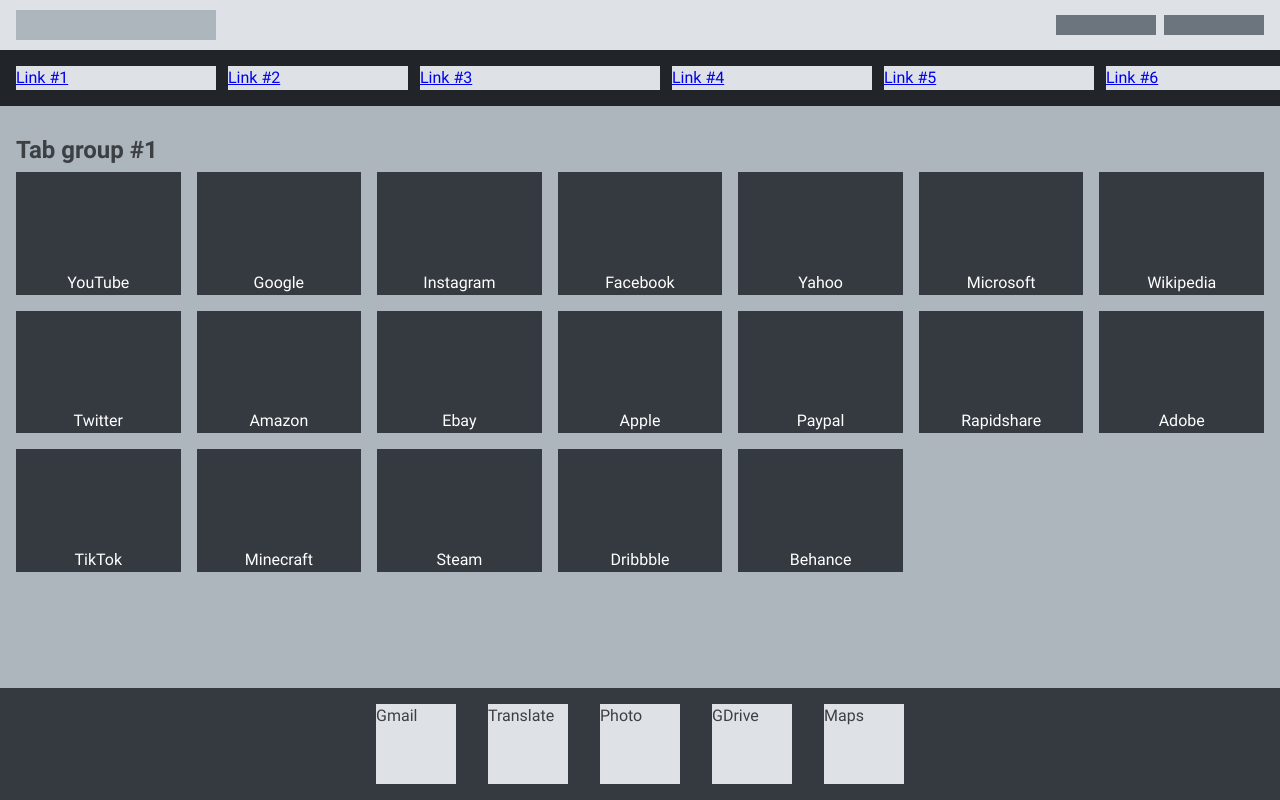
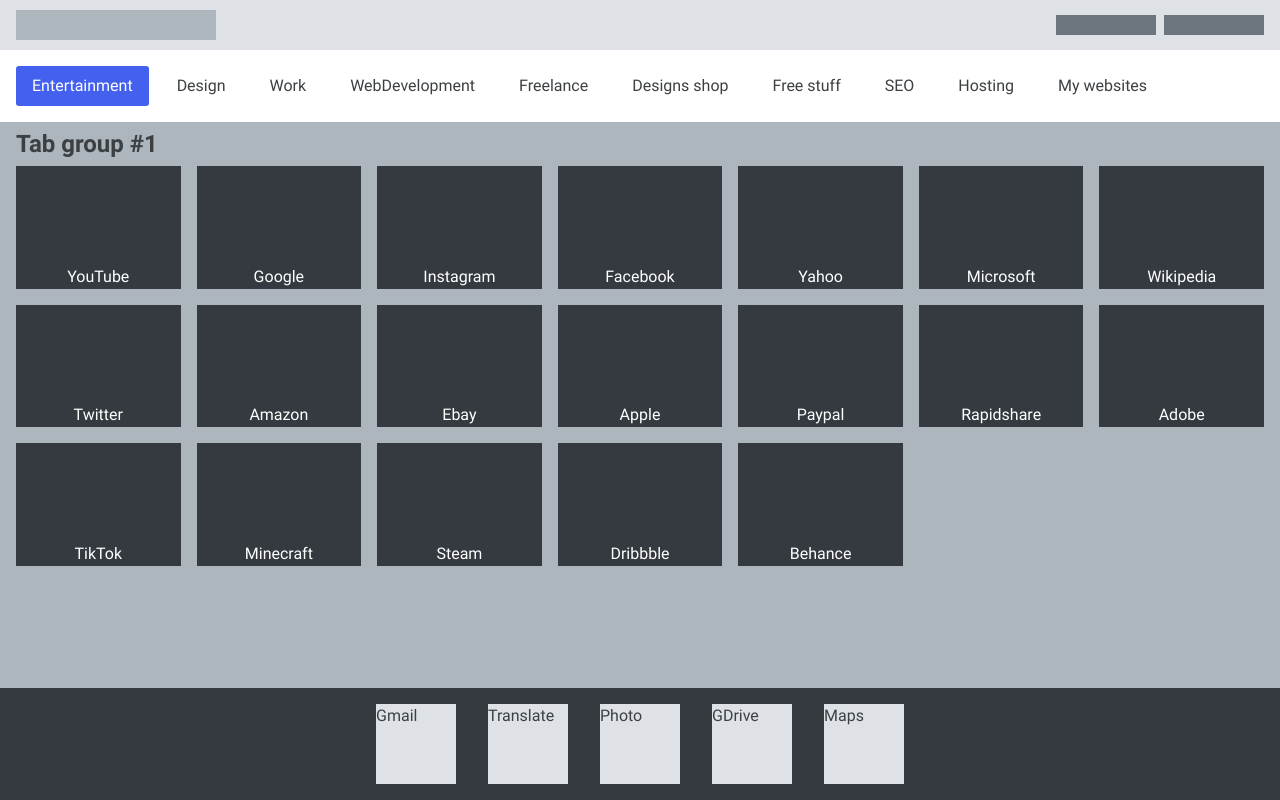
Before and after one commit to artemy-onuchin/webbookmarks, a React (Create React App) app: page / in a window 1280 px wide. Built offline with nearby package versions, Linux system fonts and the light colour scheme.

Commit message:
Navigation was added to project

```diff
--- a/src/App.jsx
+++ b/src/App.jsx
@@ -4,9 +4,11 @@ import Header from './components/layout/Header';
 import Navigation from './components/layout/Navigation';
 import Card from './components/general/Card';
 import Footer from './components/layout/Footer';
+import { Groups } from './data/data';
 
 function App() {
-    const [menuStatus, setMenuStatus] = useState('')
+    const [menuStatus, setMenuStatus] = useState('');
+    const [activeGroupId, setActiveGroupId] = useState(Groups[0].id)
 
     useEffect(() => {
         if(menuStatus) {
@@ -19,7 +21,7 @@ function App() {
     return (
         <div className="wrapper">
             <Header menuStatus={menuStatus} onClickBurger={() => setMenuStatus(!menuStatus)}/>
-            <Navigation open={menuStatus}/>
+            <Navigation open={menuStatus} onClickTabs={tab => setActiveGroupId(tab)}/>
             <main className="main">
                 <h1 className="card__list-name">Tab group #1</h1>
                 <div className="card__list">
--- a/src/components/layout/Navigation.jsx
+++ b/src/components/layout/Navigation.jsx
@@ -1,16 +1,28 @@
-import React from 'react'
+import React, { useState } from 'react';
 
-export default function Navigation({open}) {
+import { Groups } from '../../data/data';
+
+export default function Navigation({open, onClickTabs}) {
+    const [activeTab, setActiveTab] = useState(Groups[0].id);
+
+    console.log(activeTab);
+
+    let tabs = Groups.map((item) => {
+        return(
+            <span
+                key={item.id}
+                onClick={() => onClickTabs(item.id, setActiveTab(item.id))}
+                className={`link${activeTab === item.id ? ' _active' : ''}`}
+                style={{order: item.position}}
+            >
+                {item.title}
+            </span>
+        )
+    })
+
     return (
         <nav className={`nav${open ? ' _isOpen' : ''}`}>
-            <a href="sonelink" className="link">Link #1</a>
-            <a href="sonelink" className="link">Link #2</a>
-            <a href="sonelink" className="link">Link #3</a>
-            <a href="sonelink" className="link">Link #4</a>
-            <a href="sonelink" className="link">Link #5</a>
-            <a href="sonelink" className="link">Link #6</a>
-            <a href="sonelink" className="link">Link #7</a>
-            <a href="sonelink" className="link">Link #8</a>
+            {tabs}
         </nav>
     )
 }
--- a/src/styles/_vars.scss
+++ b/src/styles/_vars.scss
@@ -14,6 +14,9 @@ $dev-color-700: #495057;
 $dev-color-800: #343a40;
 $dev-color-900: #212529;
 
+// app colors
+$color-blue: #4361ee;
+
 // fonts
 $font-family: "Roboto";
 
--- a/src/styles/layout_rules/_content.scss
+++ b/src/styles/layout_rules/_content.scss
@@ -4,7 +4,7 @@
   background: $dev-color-500;
 
   @include bp540 {
-    padding: 64px 16px 16px;
+    padding: 114px 16px 16px;
   }
 }
 
--- a/src/styles/layout_rules/_navigation.scss
+++ b/src/styles/layout_rules/_navigation.scss
@@ -1,17 +1,17 @@
 .nav {
   display: flex;
+  flex-direction: column;
   position: fixed;
+  left: 0;
   top: 50px;
   bottom: 0;
-  left: 0;
   z-index: 80;
-  flex-direction: column;
   width: 100%;
   height: auto;
-  padding: 16px;
+  padding: $size * 2;
   transform: translateX(-100%);
   transition: 200ms ease-in-out;
-  background: $dev-color-900;
+  background: $color-white;
   overflow: hidden;
 
   @media (min-width: 766px) {
@@ -20,15 +20,16 @@
 
   @include bp768 {
     display: grid;
-    position: relative;
     justify-content: start;
     grid-auto-flow: column;
+    position: fixed;
+    bottom: unset;
     transform: translate(0);
     overflow-x: auto;
   }
 
   @include bp1440 {
-    padding: 16px 32px;
+    padding: $size + 4 $size * 4;
   }
 
   &._isOpen {
@@ -37,29 +38,24 @@
 }
 
 .link {
-  width: 200px;
-  height: auto;
   margin-bottom: 12px;
-  background: $dev-color-300;
+  padding: $size $size * 2;
+  transition: $transition;
+  border-radius: 3px;
+  white-space: nowrap;
+  cursor: pointer;
 
   @include bp768 {
     margin-right: 12px;
     margin-bottom: 0;
   }
+
+  &:hover {
+    background-color: rgba($color-blue, 0.2);
+  }
+
+  &._active {
+    background-color: $color-blue;
+    color: $color-white;
+  }
 }
-
-.link:nth-child(2) {
-  width: 180px;
-}
-
-.link:nth-child(3) {
-  width: 240px;
-}
-
-.link:nth-child(5) {
-  width: 210px;
-}
-
-.link:nth-child(7) {
-  width: 120px;
-}
```
Also changed, not shown: .stylelintrc.json.
